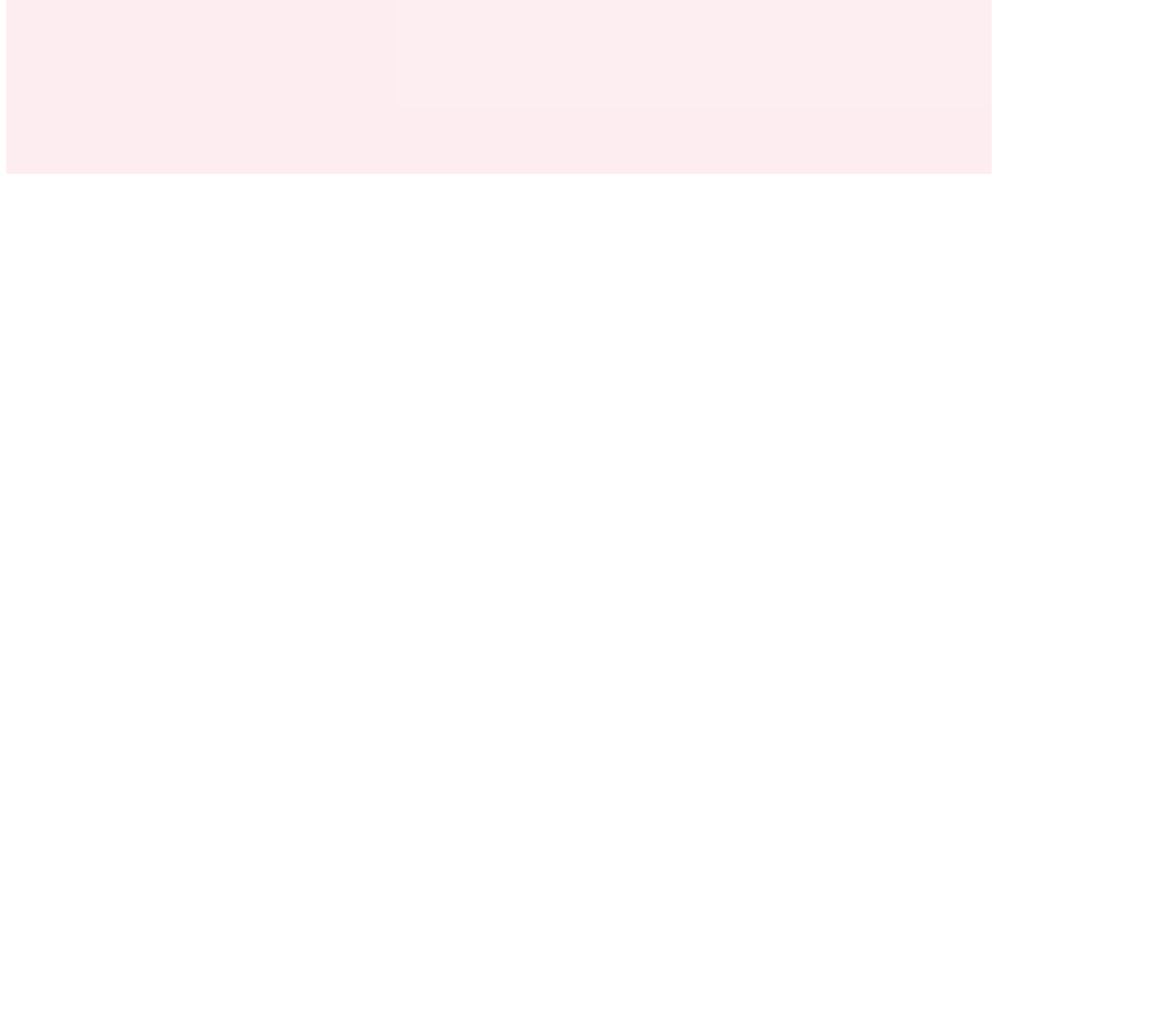
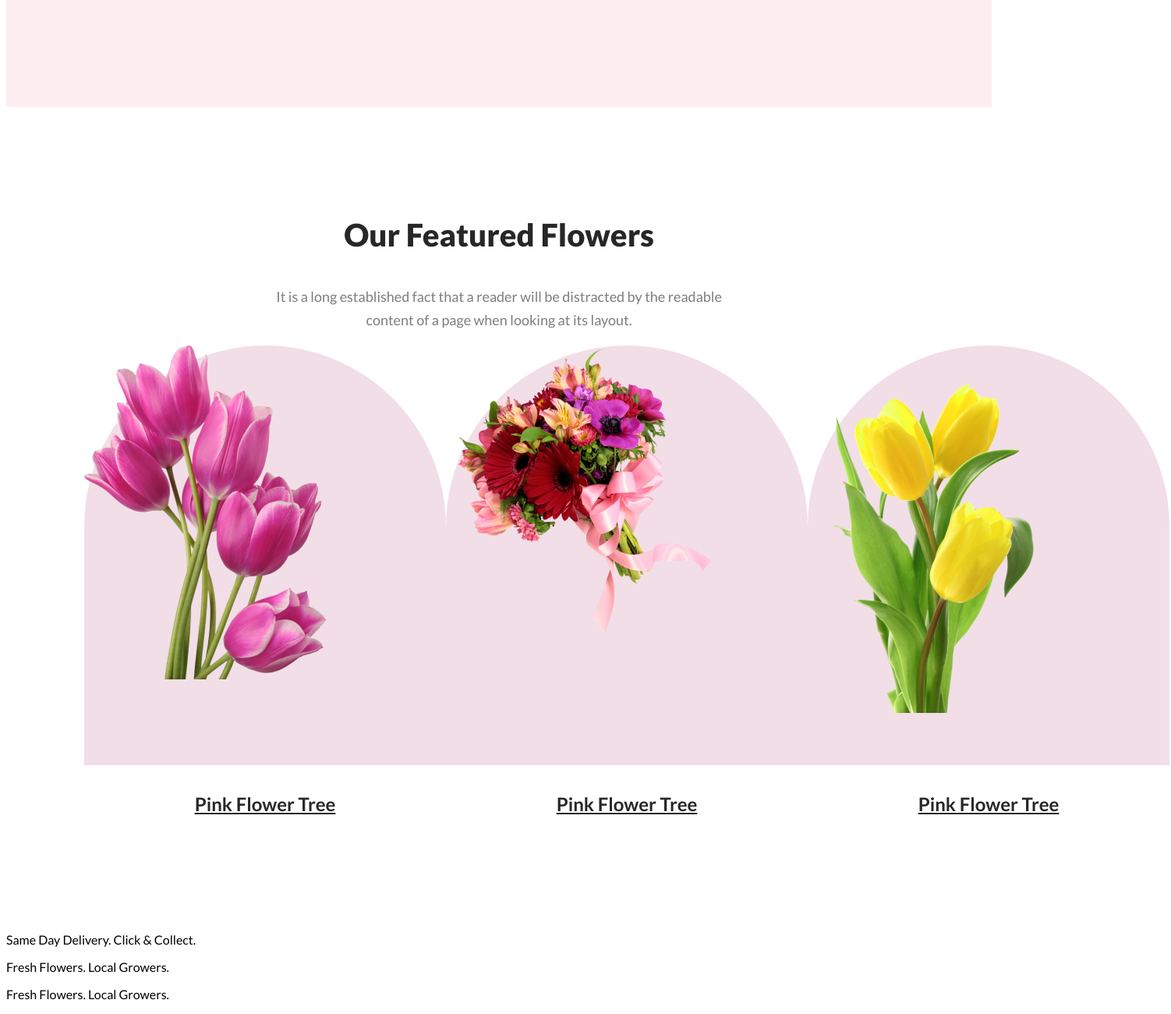
Before and after one commit to Haider3966/Flower-shop-website, a plain HTML site: page index.html in a window 1280 px wide. Shown: the part 1132-2432 px from the top of the page at 78% size, 1502 px wide, since content can reach past the window. Before the commit the page ends 1363 px from the top, so only its background shows below. Drawn offline with Linux system fonts and the light colour scheme.

Commit message:
added the featured section

```diff
--- a/index.html
+++ b/index.html
@@ -26,7 +26,33 @@
 
     </header>
     <main>
+      <section class="featured">
+        <h3 class="section-title">Our Featured Flowers</h3>
+        <p class="feartured-desc">
+            It is a long established fact that a reader will be distracted by the readable <br> content of a page when looking at its layout.
+        </p>
+         <div class="flower-name">
+            <div class="flower-info">
+                <p class="info-des"><img src="images/pngwing 6.png" alt=""></p>
+                <h4 class="info-image">Pink Flower Tree</h4>
+            </div>
+            <div class="flower-info">
+                <p class="info-des"><img src="images/pngwing 5.png" alt=""></p>
+                <h4 class="info-image">Pink Flower Tree</h4>
+            </div>
+            <div class="flower-info">
 
+                <p class="info-des"><img src="images/pngwing 7.png" alt=""></p>
+                <h4 class="info-image">Pink Flower Tree</h4>
+            </div>
+         </div>
+      </section>
+      <!-- Another part now -->
+      <section class="main">
+        <p>Same Day Delivery. Click & Collect.</p>
+        <p>Fresh Flowers. Local Growers.</p>
+        <o>Fresh Flowers. Local Growers.</p>
+      </section>
     </main>
     <footer>
 
--- a/styles/style.css
+++ b/styles/style.css
@@ -3,15 +3,13 @@
     font-family: 'Lato', sans-serif;
 }
 
-.banner{
+.banner {
     background: rgba(229, 84, 115, 0.10);
+    font-size: 20px;
+    justify-content: around;
+    display: flex;
 
 
-    font-size: 20px;
-
-     justify-content: around;
-
-     display: flex;
 
 
 }
@@ -19,7 +17,7 @@
 .banner-title {
     color: #272727;
     font-family: Lato;
-    font-size: 70px;
+    font-size: 60px;
     font-style: normal;
     font-weight: 800;
     line-height: normal;
@@ -31,6 +29,7 @@
     font-size: 18px;
     font-style: normal;
     font-weight: 400;
+    margin-bottom: 20px;
 
 
 }
@@ -44,10 +43,75 @@
     border: 0;
     padding: 15px 35px;
 }
-.banner-content{
+
+.banner-content {
     padding: 240px;
-}
-.imge-edit{
-    padding:30px 30px 100px;
 
 }
+
+.imge-edit {
+    padding: 30px 30px 0px 100px;
+
+}
+
+/* main section styles */
+
+.featured {
+    padding: 100px;
+    background: #FFF;
+}
+
+.section-title {
+    color: #272727;
+    text-align: center;
+    font-family: Lato;
+    font-size: 40px;
+    font-style: normal;
+    font-weight: 800;
+    line-height: normal;
+}
+
+.feartured-desc {
+    color: rgba(39, 39, 39, 0.60);
+    text-align: center;
+    font-family: Lato;
+    font-size: 18px;
+    font-style: normal;
+    font-weight: 400;
+    line-height: 30px;
+
+}
+
+.flower-name {
+    display: flex;
+    justify-content: space-around;
+    align-items: center;
+
+}
+
+.info-image {
+    color: #272727;
+    text-align: center;
+    font-family: Lato;
+    font-size: 24px;
+    font-style: normal;
+    font-weight: 700;
+    line-height: 35px;
+    text-decoration-line: underline;
+    text-align: center;
+}
+
+.info-des {
+    width: 464px;
+    height: 538px;
+    flex-shrink: 0;
+    border-radius: 300px 300px 0px 0px;
+    background: rgba(167, 33, 98, 0.15);
+    margin: 0 auto;
+    background-position: right bottom;
+}
+
+.bonus-mark {
+
+
+}
```
